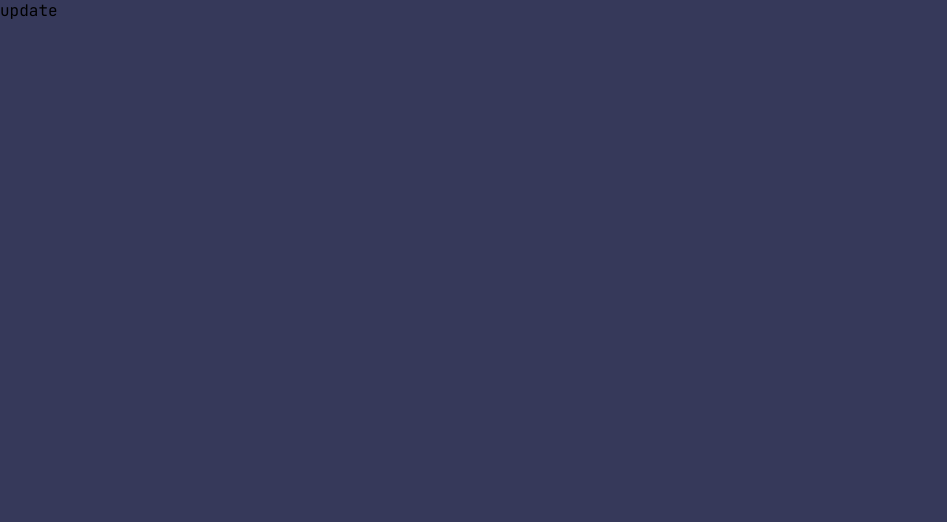
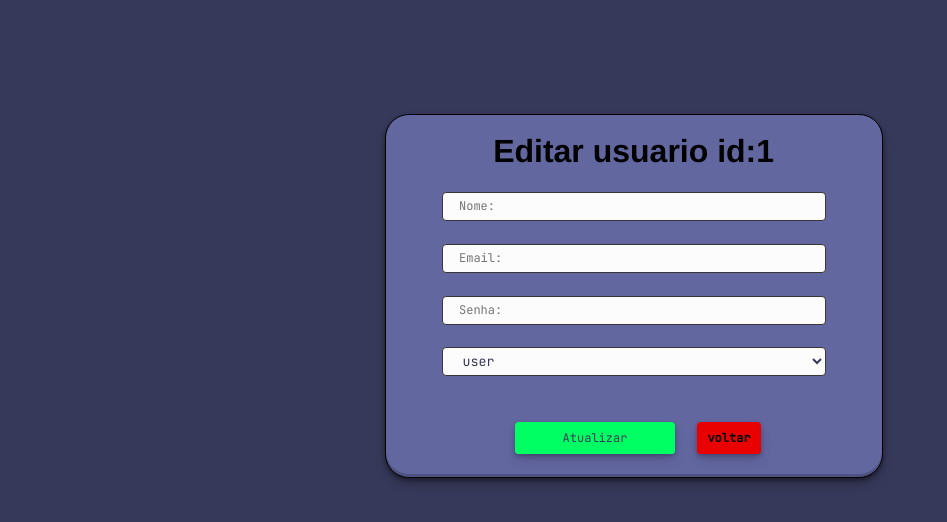
Before and after one commit to juan12331/Acesso_usuarios, a React (Vite) app in the folder frontend/: page /Atualizar/1 in a window 1280 px wide. Shown: the top 522 px of the page, without its empty margins (0-947 px from the left). Built offline with nearby package versions, Linux system fonts and the light colour scheme; no server answers.

Commit message:
terminando update

```diff
--- a/frontend/src/pages/create_users/create.jsx
+++ b/frontend/src/pages/create_users/create.jsx
@@ -27,7 +27,7 @@ const create = () => {
       showError('Email invalido')
       return;
     } if (!rageSenha.test(senha)) {
-      showError('Senha fraca')
+      showError('Senha fraca, coloque numeros e letras maiusculas')
       return;
     } if (!rageCaracter.test(senha)) {
       showError('senha precisa no minimo de 8 caracteres')
--- a/frontend/src/pages/update_users/update.jsx
+++ b/frontend/src/pages/update_users/update.jsx
@@ -1,10 +1,92 @@
-import React from 'react'
 import { useParams } from 'react-router-dom'
+import React, { useState, useEffect } from 'react';
+import { getUsersById, putUsuario } from '../../services/APIservice';
+
+
+
 
 const update = () => {
   const { id } = useParams()
+
+  const rageEmail = /^[^\s@]+@[^\s@]+\.[^\s@]+$/;
+  const rageSenha = /^(?=.*[A-Z])(?=.*\d).+$/;
+  const rageCaracter =  /^.{8,}$/;
+
+
+
+  function preencher(id){
+    getUsersById(id).then(data => {
+      setName(data.nome)
+      setEmail(data.email)
+      setPapel(data.papel)
+      setSenha(data.senha)
+
+
+
+    }).catch(err => console.log(err))
+  }
+
+  const [nome, setName] = useState('')
+  const [email, setEmail] = useState('')
+  const [senha, setSenha] = useState('')
+  const [papel, setPapel] = useState('')
+
+
+
+  const showError = (message) => {
+    const span = document.getElementById('span');
+    span.textContent = message;
+}
+
+function voltar() {
+  window.location.href ="/Users"
+}
+
+function Atualizar() {
+
+
+  if( nome == '' || email == '' || senha == '' || nome == '' || papel == ''){
+    showError('preencha todos os campos')
+    return;
+  }
+  if (!rageEmail.test(email)) {
+    showError('Email invalido')
+    return;
+  } if (!rageSenha.test(senha)) {
+    showError('Senha fraca, coloque numeros e letras maiusculas')
+    return;
+  } if (!rageCaracter.test(senha)) {
+    showError('senha precisa no minimo de 8 caracteres')
+    return
+  }
+  putUsuario(id, nome, email, senha, papel)
+  voltar()
+}
+
+useEffect(() => {
+  preencher(id)
+}, [])
+
+
+
   return (
-    <div>update</div>
+    <div className="alinhar">
+            <div className='conteiner'>
+                <h1 className='h1'>Editar usuario  id:{id}</h1>
+                <input type="text" placeholder='Nome:' className='input' value={nome} onChange={(e) => setName(e.target.value)} />
+                <input type="text" placeholder='Email:'className='input' value={email} onChange={(e) => setEmail(e.target.value)} />
+                <input type="text" placeholder='Senha:'className='input' value={senha} onChange={(e) => setSenha(e.target.value)} />
+                <select value={papel} onChange={(e) => setPapel(e.target.value)} className='select'>
+                  <option value="user">user</option>
+                  <option value="adm">adm</option>
+                </select>
+                <span className='span aviso' id='span'></span>
+                <div className="alinhar">
+                <button onClick={Atualizar} className='button'>Atualizar</button>
+                <button onClick={voltar} className='delete button1'>voltar</button>
+                </div>
+            </div>
+        </div>
   )
 }
 
--- a/frontend/src/pages/users/users.css
+++ b/frontend/src/pages/users/users.css
@@ -80,7 +80,7 @@ body {
   touch-action: manipulation;
   white-space: nowrap;
   will-change: box-shadow, transform;
-  font-size: 12px;
+  font-size: 9.5em;
   margin: 7px;
 }
 
@@ -192,3 +192,27 @@ body {
   box-shadow: #000000 0 3px 7px inset;
   transform: translateY(2px);
 }
+
+
+.select{
+  align-items: center;
+  background-color: #FCFCFD;
+  border-radius: 4px;
+  border: 0.5px solid rgb(56, 55, 55);
+  box-sizing: border-box;
+  color: #36395A;
+  font-family: "JetBrains Mono", monospace;
+  height: 1.8rem;
+  justify-content: center;
+  padding-left: 16px;
+  padding-right: 16px;
+  transition-duration: 0.15s;
+  white-space: nowrap;
+  width: 80%;
+  margin: 7px;
+}
+
+.select:active {
+  box-shadow: #D6D6E7 0 3px 7px inset;
+  transform: translateY(2px);
+}
--- a/frontend/src/pages/users/users.jsx
+++ b/frontend/src/pages/users/users.jsx
@@ -39,6 +39,9 @@ const users = () => {
     getButton()
   }
 
+  function redirecionarUpdate(id) {
+    window.location.href = `/Atualizar/${id}`
+  }
 
   return (
 
@@ -65,7 +68,7 @@ const users = () => {
               {formatDate(user.createdAt)}
             </div>
             <button value={user.id} id='delete' className='button1 delete' onClick={ () =>  deletar(user.id) }> Deletar </button>
-            <button value={user.id} id='edit' className='button1 edit'> Editar </button>
+            <button value={user.id} id='edit' className='button1 edit' onClick={ () => redirecionarUpdate(user.id)}> Editar </button>
           </div>
         ))}
       </div>
--- a/frontend/src/services/APIservice.js
+++ b/frontend/src/services/APIservice.js
@@ -25,3 +25,8 @@ export async function DeleteUsuario (id) {
     const response = await http.delete(`/usuarios/${id}`)
     return;
 }
+
+export async function putUsuario (id, nome, email, senha, papel) {
+    const response = await http.put(`/usuarios/${id}`, {nome: nome, email: email, senha: senha, papel: papel})
+    return;
+}
```
Also changed, not shown: frontend/src/pages/create_users/create.css (deleted), frontend/src/pages/update_users/update.css (deleted).
